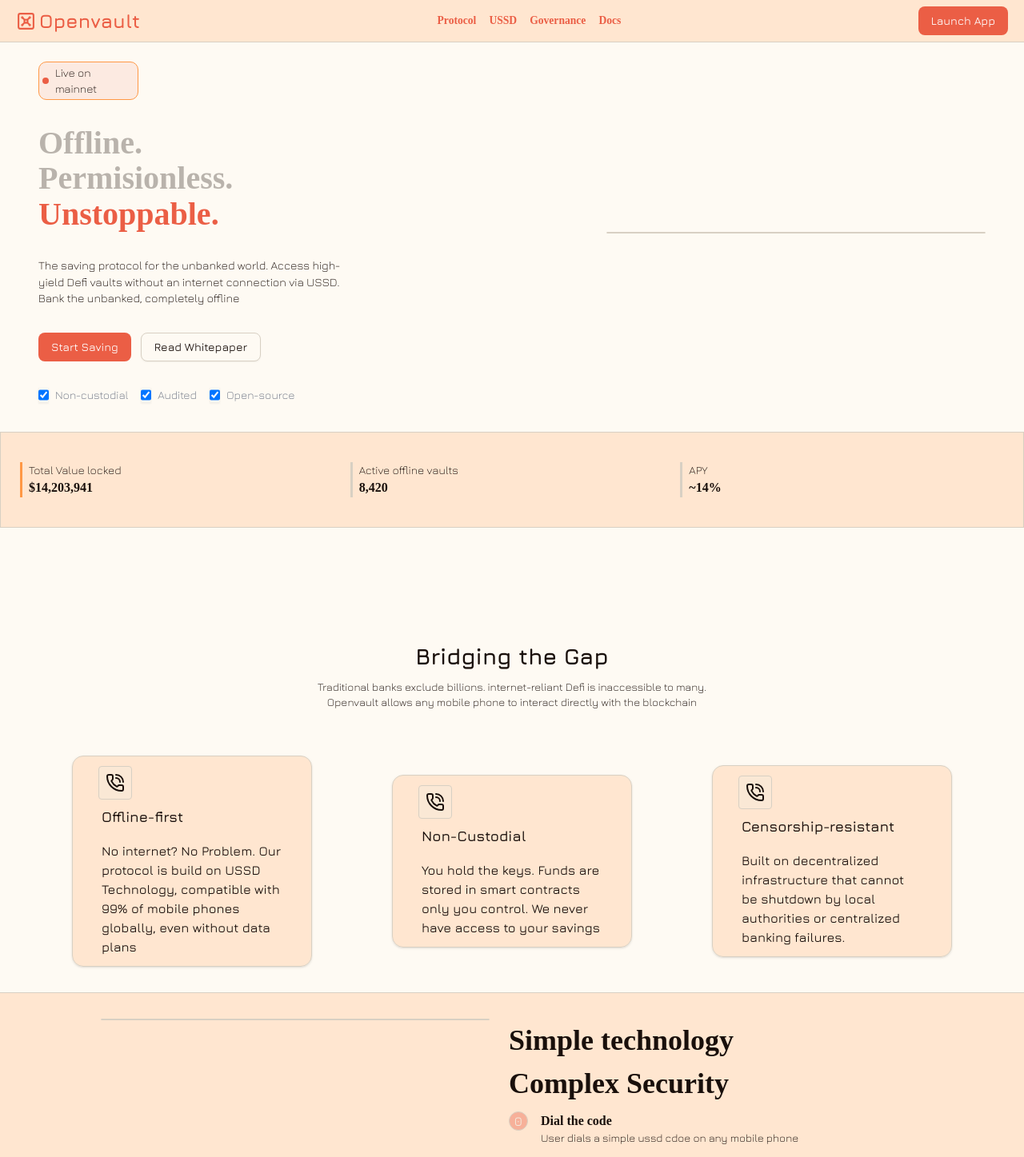
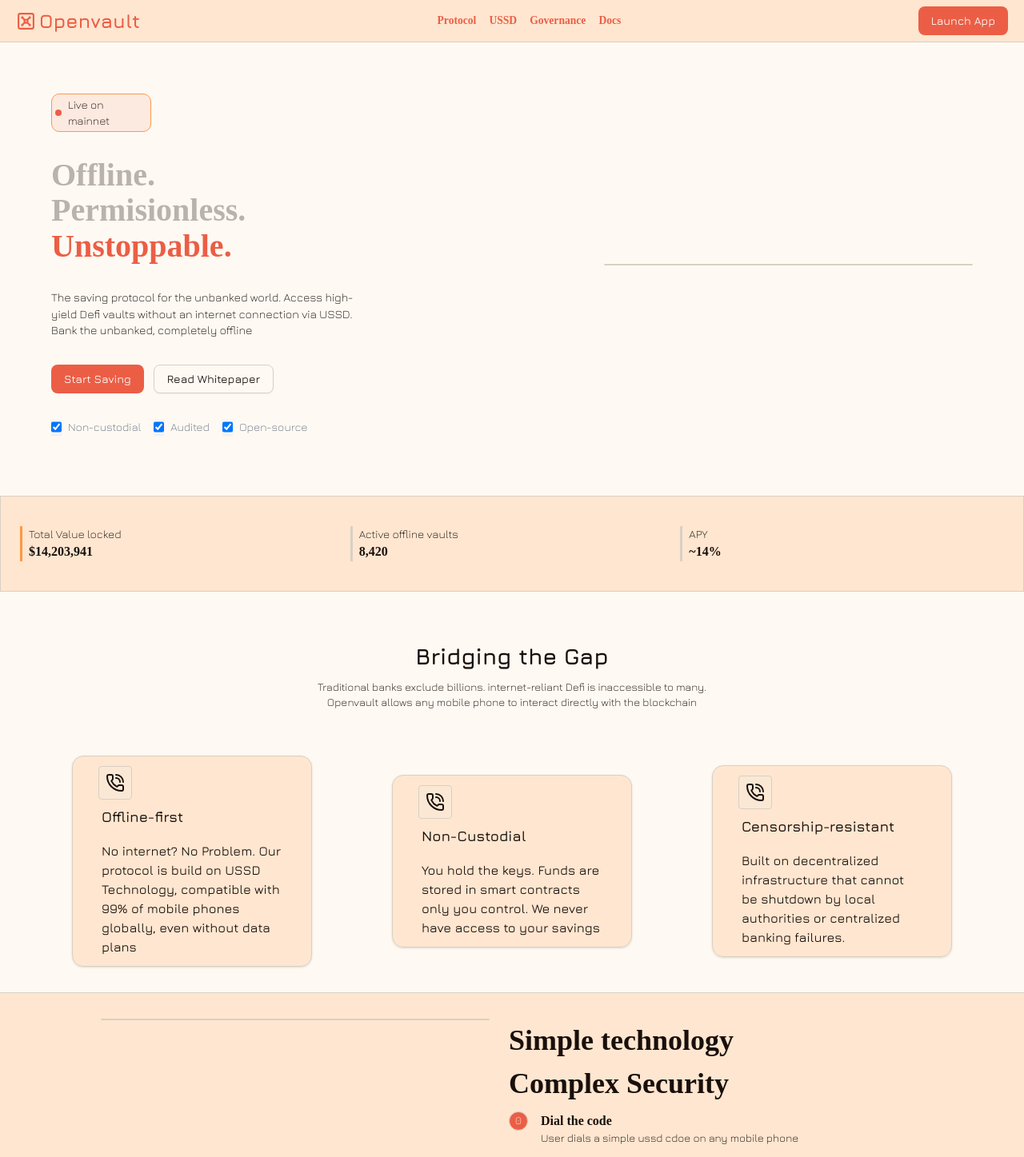
Before and after one commit to Rafikace/staketh, a Next.js app in the folder frontend/: page / in a window 1280 px wide. Shown: the top 1447 px of the page at 80% size. Built offline with nearby package versions, Linux system fonts and the light colour scheme; a web font is replaced by a local one.

Commit message:
update(main_page): update primary text style usage to destructive in home, hero

```diff
--- a/frontend/components/pages/home.tsx
+++ b/frontend/components/pages/home.tsx
@@ -57,8 +57,8 @@
                                 { header: "Deposit local currency ", description: "Deposit fiat via mobile money agents. The protocol converts it to stable coins" },
                                 { header: "Earn, swap, transact", description: "Interactions are done as funds are deployed to defi strategies to earn yields" }
                             ].map((item,index) => (
-                                <div key={index} className="flex gap-4 py-2">
-                                    <h5 className="text-secondary border justify-center h-6 w-6 items-center flex rounded-[50%] bg-destructive/40">{index}</h5>
+                                <div key={index} className="flex gap-4 py-2 items-start">
+                                    <h6 className="text-secondary border justify-center h-6 w-6 items-center flex rounded-[50%] bg-destructive ">{index}</h6>
                                     <article className="flex flex-col">
                                         <h4>{item.header}</h4>
                                         <h6>{item.description}</h6>
--- a/frontend/components/pages/home/hero.tsx
+++ b/frontend/components/pages/home/hero.tsx
@@ -3,7 +3,7 @@
 export default function Hero() {
     return (
         <div className="flex flex-col gap-3 h-full justify-between items-center w-full">
-            <div className="flex flex-col md:flex-row gap-3 sm:gap-6 py-6 px-6 md:px-12 h-full justify-between items-center w-full">
+            <div className="flex flex-col md:flex-row gap-3 sm:gap-6 py-6 md:p-16 px-6 h-full justify-between items-center w-full">
                 <section className="flex flex-col gap-3 md:gap-8 md:w-[40%]">
                     <p className="p-[3px_4px] rounded-lg flex gap-2 items-center max-w-[125px] text-sm bg-destructive/10 border-1 border-primary"><div className="w-2 h-2 rounded-[50%] bg-destructive" />Live on mainnet</p>
                     <article className="headers">
```
